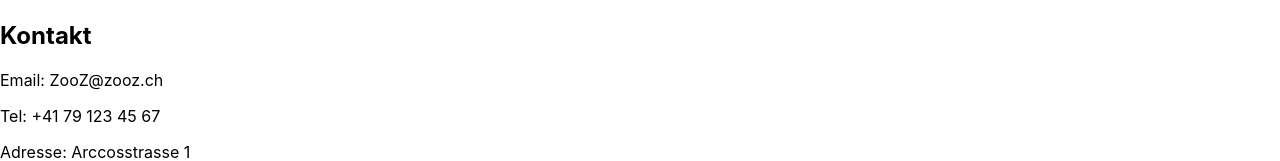
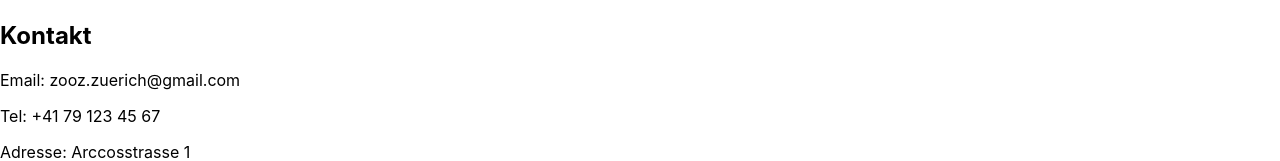
Before and after one commit to TihanMo/ZooApp, a React (Create React App) app in the folder zooapp/: page /impressum in a window 1280 px wide. Shown: the part 286-447 px from the top of the page. Built offline with nearby package versions, Linux system fonts and the light colour scheme.

Commit message:
E-Mail update

```diff
--- a/zooapp/src/components/Impressum.js
+++ b/zooapp/src/components/Impressum.js
@@ -7,7 +7,7 @@ export default function Impressum() {
         <h1>Impressum</h1>
         <h2>ZooZ AG</h2>
         <h2>Kontakt</h2>
-        <p>Email: ZooZ@zooz.ch</p>
+        <p>Email: zooz.zuerich@gmail.com</p>
         <p>Tel: +41 79 123 45 67</p>
         <p>Adresse: Arccosstrasse 1</p>
     </div>
```
